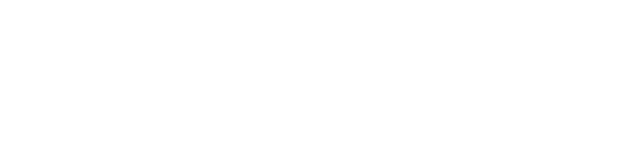
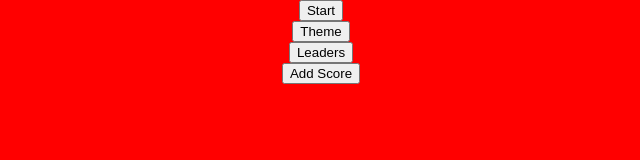
Before and after one commit to Iluhaprog/snake, a website built with webpack: page index.html in a window 1280 px wide. Shown: the whole page, without its empty margins (319-959 px from the left). Built offline with nearby package versions, Linux system fonts and the light colour scheme.

Commit message:
feat: Added setup for ui.

```diff
--- a/index.html
+++ b/index.html
@@ -10,7 +10,44 @@
   <% } %>
 </head>
 <body>
-  <div id="root"></div>
+
+  <template id="home-template">
+    <div class="box column column_ai-c column_jc-c">
+      <button class="btn" id="home-start-btn">Start</button>
+      <button class="btn" id="home-themes-btn">Theme</button>
+      <button class="btn" id="home-leaders-btn">Leaders</button>
+      <button class="btn" id="home-add-score-btn">Add Score</button>
+    </div>
+  </template>
+
+  <template id="themes-template">
+    <div id="themes-header">
+      Themes
+    </div>
+  </template>
+
+  <template id="leaders-template">
+    <div id="leaders-header">
+      Leaders
+    </div>
+  </template>
+
+  <template id="game-template">
+    <div class="column column_jc-c column_ai-c">
+      <button id="back-btn">Back</button>
+      <h3 class="score" id="score">game</h3>
+      <canvas id="game-canvas"></canvas>
+    </div>
+  </template>
+
+  <template id="add-score-template">
+    <div id="add-score-header">add score</div>
+  </template>
+
+  <main class="wrapper" id="wrapper" data-theme="default">
+    <div id="root" class="hidden"></div>
+  </main>
+
   <% for (const js in htmlWebpackPlugin.files.js) { %>
   <script src="<%= htmlWebpackPlugin.files.js %>" type="module"></script>
   <% } %>
--- a/index.js
+++ b/index.js
@@ -1,36 +1,4 @@
-/*
-  Each AppElement will use self state.
+import "./src/styles/main.scss";
+import { main } from "./src/main";
 
-  +---------+
-  |  STATE  | ----> changeState
-  +---------+
-      |
-      |
-      +---> AppElement
-              1. handleOnStateChange
-
-  AppElement:
-    - children
-
-  State
-    - _data // data in state
-    - transform ( transformer ) -> state // function for transform state.
-                                         // Transformer is a function with arg "prevState",
-    - addChangeHandler ( handler ) -> state // handler is a function with arg "state"
-
-  Usage example:
-
-  const element = new AppElement("div");
-  const userData = new State();
-
-  userData.addChangeHandler((state) => {
-    element.className = "hello";
-  });
-
-  element.onClick = () => state.change((prevState) => {
-    // some logic
-    return {...};
-  });
-*/
-
-import "./src/themes/default/styles/index.scss";
+main();
--- a/src/libs/Route.js
+++ b/src/libs/Route.js
@@ -53,6 +53,8 @@ export class Route {
 			const path = window.location.pathname;
 			if (path === "/") {
 				change(defaultPath);
+			} else {
+				change(path);
 			}
 		});
 	}
--- /dev/null
+++ b/src/main.js
@@ -0,0 +1,11 @@
+import { Route } from "./libs/Route";
+import { routes, rootId } from "./ui/config";
+import { getChains, getTemplates, setupRoutes } from "./ui/helpers";
+
+export function main() {
+	const route = new Route({ default: routes.HOME });
+	const templates = getTemplates(rootId);
+	const chains = getChains(route, templates);
+	setupRoutes(route, chains);
+	route.apply();
+}
--- /dev/null
+++ b/src/styles/main.scss
@@ -0,0 +1,71 @@
+* {
+  box-sizing: border-box;
+}
+
+body {
+  margin: 0;
+  padding: 0;
+}
+
+.wrapper {
+  width: 100vw;
+  height: 100vh;
+}
+
+.visible {
+  transform: translateY(0);
+}
+
+.hidden {
+  transform: translateY(-100vh);
+}
+
+#root {
+  width: 100vw;
+  height: 100vh;
+  transition: all 500ms ease-in-out;
+}
+
+@mixin flexElement($direction) {
+  .#{$direction} {
+    display: flex;
+    flex-direction: $direction;
+
+    &_jc {
+      &-c {
+        justify-content: center;
+      }
+
+      &-fs {
+        justify-content: flex-start;
+      }
+
+      &-fe {
+        justify-content: end;
+      }
+
+      &-sb {
+        justify-content: space-between
+      }
+    }
+
+    &_ai {
+      &-c {
+        align-items: center;
+      }
+
+      &-fs {
+        align-items: flex-start;
+      }
+
+      &-fe {
+        align-items: flex-end;
+      }
+    }
+  }
+}
+
+@include flexElement(row);
+@include flexElement(column);
+
+@import "../themes/default/styles/index.scss";
--- /dev/null
+++ b/src/themes/default/index.js
@@ -0,0 +1,3 @@
+import "./styles/index.scss";
+
+export const name = "default";
--- a/src/themes/default/styles/index.scss
+++ b/src/themes/default/styles/index.scss
@@ -0,0 +1,5 @@
+.wrapper[data-theme="default"] {
+  #root{
+    background-color: red;
+  }
+}
--- /dev/null
+++ b/src/themes/index.js
@@ -0,0 +1,5 @@
+import * as Default from "./default";
+
+export {
+	Default,
+};
--- /dev/null
+++ b/src/ui/config.js
@@ -0,0 +1,30 @@
+const screenToggleConfig = {
+	hiddenClassName: "hidden",
+	visibleClassName: "visible",
+	stepDuration: 500,
+};
+
+const routes = {
+	HOME: "/home",
+	GAME: "/game",
+	THEMES: "/themes",
+	LEADERS: "/leaders",
+	ADD_SCORE: "/add-score",
+};
+
+const screens = {
+	HOME: "home-template",
+	GAME: "game-template",
+	THEMES: "themes-template",
+	LEADERS: "leaders-template",
+	ADD_SCORE: "add-score-template",
+};
+
+const rootId = "root";
+
+export {
+	rootId,
+	routes,
+	screens,
+	screenToggleConfig,
+};
--- /dev/null
+++ b/src/ui/helpers.js
@@ -0,0 +1,93 @@
+import { TemplateManager } from "../libs/TemplateManager";
+import { createChain } from "../libs/chain";
+import {
+	setupHomeScreen,
+	setupThemesScreen,
+	setupLeadersScreen,
+	setupAddScoreScreen,
+} from "./screens-setups";
+import {
+	rootId,
+	routes,
+	screens,
+	screenToggleConfig,
+} from "./config";
+
+const screensSetups = {
+	[screens.HOME]: setupHomeScreen,
+	[screens.GAME]() {},
+	[screens.THEMES]: setupThemesScreen,
+	[screens.LEADERS]: setupLeadersScreen,
+	[screens.ADD_SCORE]: setupAddScoreScreen,
+};
+
+export function getChains(route, templates) {
+	return {
+		home: getChain({
+			...screenToggleConfig, route, templates, screenName: screens.HOME,
+		}),
+		themes: getChain({
+			...screenToggleConfig, route, templates, screenName: screens.THEMES,
+		}),
+		leaders: getChain({
+			...screenToggleConfig, route, templates, screenName: screens.LEADERS,
+		}),
+		game: getChain({
+			...screenToggleConfig, route, templates, screenName: screens.GAME,
+		}),
+		addScore: getChain({
+			...screenToggleConfig, templates, route, screenName: screens.ADD_SCORE,
+		}),
+	};
+}
+
+// eslint-disable-next-line max-lines-per-function
+function getChain({
+	templates,
+	screenName,
+	hiddenClassName,
+	visibleClassName,
+	stepDuration,
+	route,
+}) {
+	return createChain({
+		hide: ({ done, context }) => {
+			context.root.className = hiddenClassName;
+			setTimeout(done, stepDuration);
+		},
+		afterHide: ({ done, context }) => {
+			templates.use(screenName);
+			context.currentScreen = templates.currentTemplate;
+			done();
+		},
+		beforeShow: ({ done, context }) => {
+			if (screenName !== screens.GAME) screensSetups[screenName](route, context.currentScreen);
+			done();
+		},
+		show: ({ done, context }) => {
+			context.root.className = visibleClassName;
+			setTimeout(done, stepDuration);
+		},
+		afterShow: ({ done, context }) => {
+			if (screenName === screens.GAME) screensSetups[screenName](route, context.currentScreen);
+			done();
+		},
+	});
+}
+
+export function getTemplates(id) {
+	return new TemplateManager({
+		templates: Object.values(screens),
+		rootId: id,
+	});
+}
+
+export function setupRoutes(route, chains) {
+	const root = document.getElementById(rootId);
+
+	route.add(routes.HOME, () => chains.home.go({ root }));
+	route.add(routes.GAME, () => chains.game.go({ root }));
+	route.add(routes.THEMES, () => chains.themes.go({ root }));
+	route.add(routes.LEADERS, () => chains.leaders.go({ root }));
+	route.add(routes.ADD_SCORE, () => chains.addScore.go({ root }));
+}
--- /dev/null
+++ b/src/ui/screens-setups/add-score.js
@@ -0,0 +1 @@
+export function setupAddScoreScreen() {}
--- /dev/null
+++ b/src/ui/screens-setups/home.js
@@ -0,0 +1,23 @@
+import { routes } from "../config";
+
+const HomeButtons = {
+	START: "home-start-btn",
+	THEMES: "home-themes-btn",
+	LEADERS: "home-leaders-btn",
+	ADD_SCORE: "home-add-score-btn",
+};
+
+export function setupHomeScreen(route) {
+	const buttons = getButtons();
+	buttons[HomeButtons.START].addEventListener("click", () => { route.change(routes.GAME); });
+	buttons[HomeButtons.THEMES].addEventListener("click", () => { route.change(routes.THEMES); });
+	buttons[HomeButtons.LEADERS].addEventListener("click", () => { route.change(routes.LEADERS); });
+	buttons[HomeButtons.ADD_SCORE].addEventListener("click", () => { route.change(routes.ADD_SCORE); });
+}
+
+function getButtons() {
+	return Object.values(HomeButtons).reduce((buttons, buttonId) => ({
+		...buttons,
+		[buttonId]: document.getElementById(buttonId),
+	}), {});
+}
--- /dev/null
+++ b/src/ui/screens-setups/index.js
@@ -0,0 +1,4 @@
+export * from "./home";
+export * from "./themes";
+export * from "./leaders";
+export * from "./add-score";
--- /dev/null
+++ b/src/ui/screens-setups/leaders.js
@@ -0,0 +1 @@
+export function setupLeadersScreen() {}
--- /dev/null
+++ b/src/ui/screens-setups/themes.js
@@ -0,0 +1 @@
+export function setupThemesScreen() {}
```
